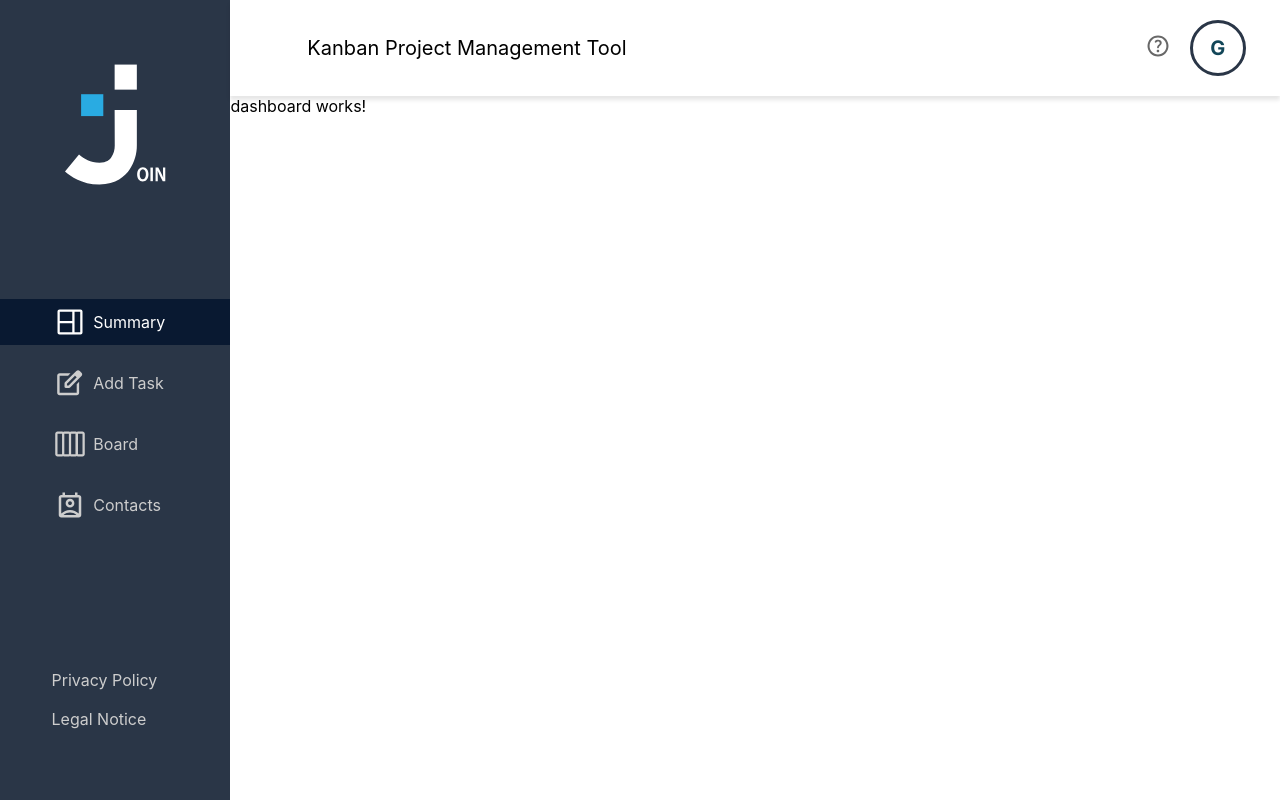
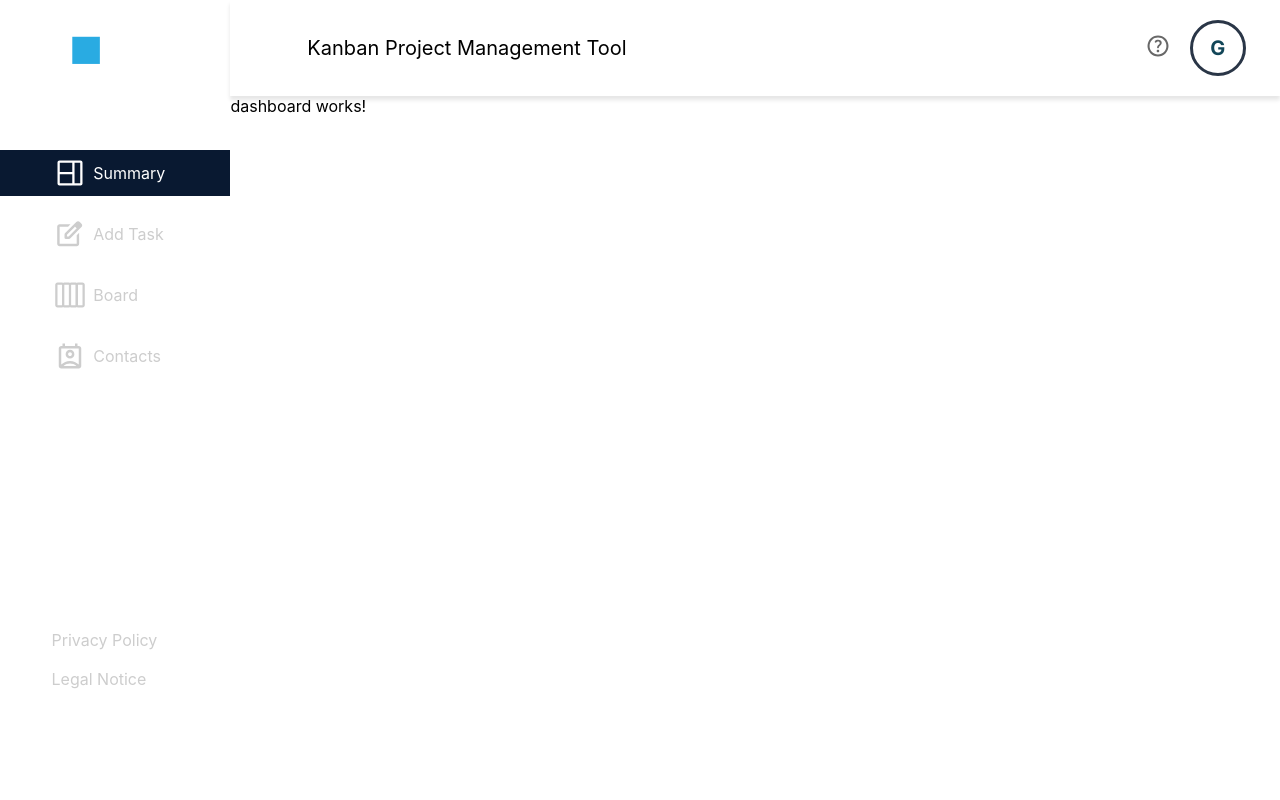
Before and after one commit to AnastasiaRoberz/join, an Angular app: page /summary in a window 1280 px wide. Built offline with nearby package versions, Linux system fonts and the light colour scheme; a web font is replaced by a local one.

Commit message:
remove general section and div "sidebar__wrapper--logo"

```diff
--- a/src/app/layout/sidebar/sidebar.html
+++ b/src/app/layout/sidebar/sidebar.html
@@ -1,6 +1,4 @@
-<section class="sidebar">
 <div class="sidebar__wrapper">
-    <div class="sidebar__wrapper--logo">
   <svg class="nav-logo">
     <use href="./assets/icons/icons.svg#logo"></use>
   </svg>
@@ -21,7 +19,6 @@
     }
   </ul>
 </nav>
-  </div>
 <div class="sidebar__imprint">
   <a routerLink="/privacy-policy" routerLinkActive="active" class="sidebar__imprint--privacy"
     >Privacy Policy</a
@@ -30,4 +27,3 @@
     >Legal Notice</a
   >
 </div>
-</section>
```
Lines whose indentation alone changed are shown as unchanged.
